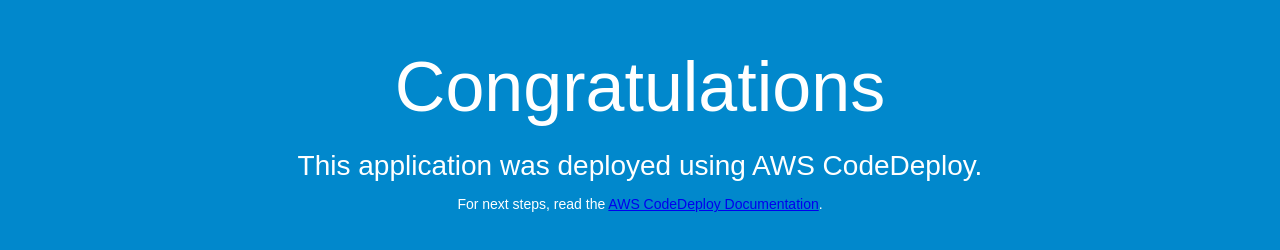
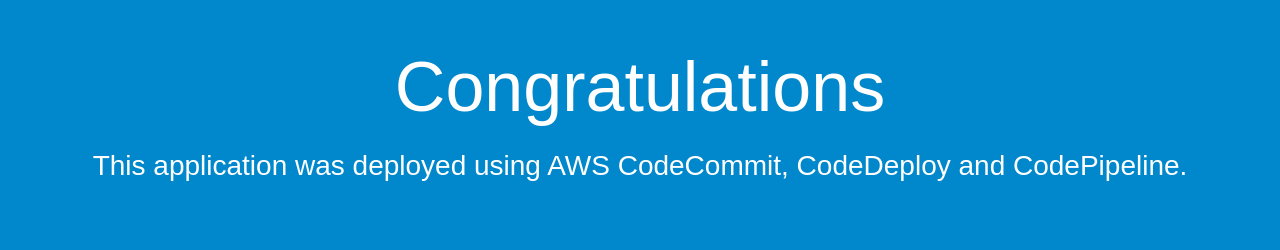
Before and after one commit to rohitjai/DevOps_Demo1, a plain HTML site: page index.html in a window 1280 px wide. Drawn offline with Linux system fonts and the light colour scheme.

Commit message:
Update index file

```diff
--- a/index.html
+++ b/index.html
@@ -27,8 +27,7 @@
 <body>
   <div align="center">
     <h1>Congratulations</h1>
-    <h2>This application was deployed using AWS CodeDeploy.</h2>
-    <p>For next steps, read the <a href="http://aws.amazon.com/documentation/codedeploy">AWS CodeDeploy Documentation</a>.</p>
+    <h2>This application was deployed using AWS CodeCommit, CodeDeploy and CodePipeline.</h2>
   </div>
 </body>
 </html>
```
